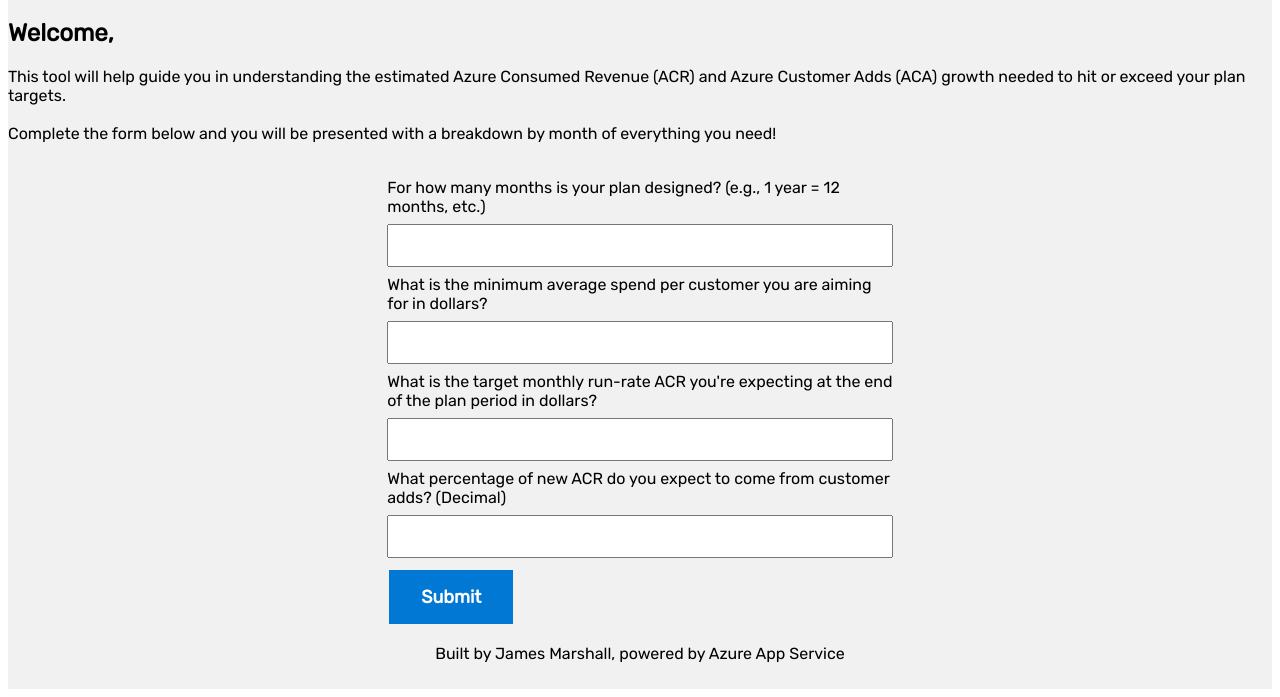
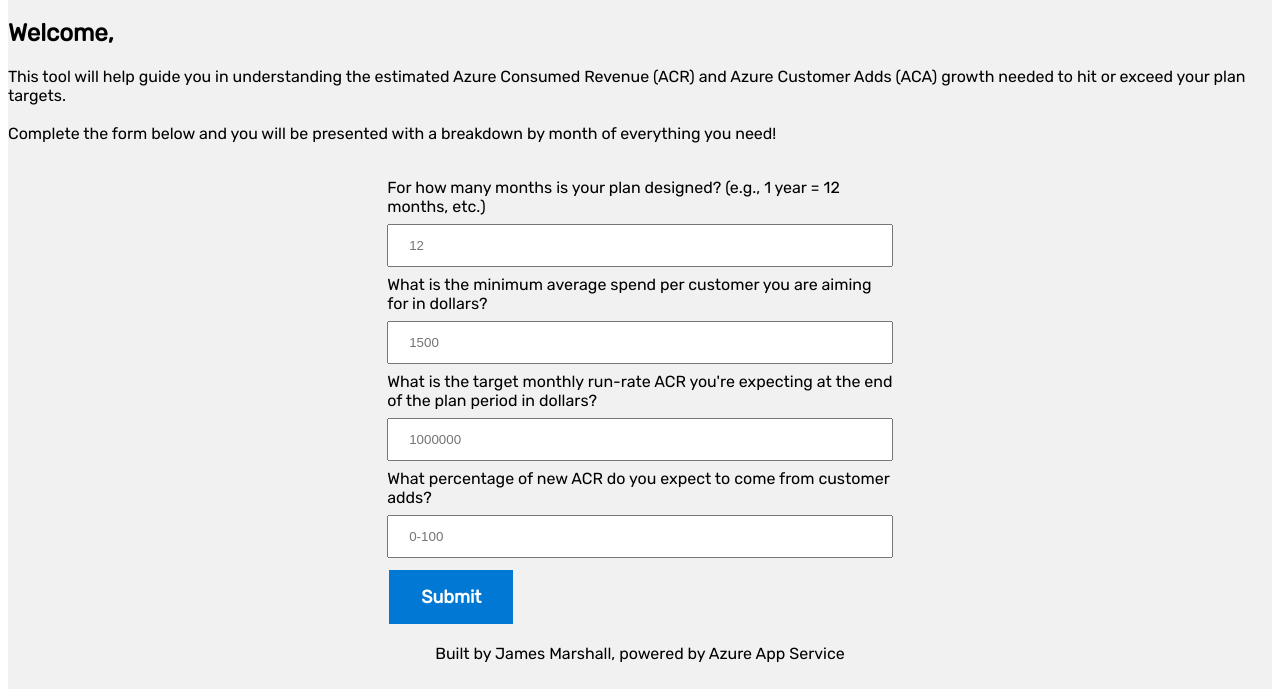
Before and after one commit to jamesbmarshall/azuretargetcalculator, a PHP site: page / in a window 1280 px wide. Shown: the part 177-874 px from the top of the page. Run offline with PHP 8.4, Linux system fonts and the light colour scheme.

Commit message:
Form tweaks

```diff
--- a/index.php
+++ b/index.php
@@ -21,10 +21,10 @@
 
             <span id="form" style="display: table; width: 40%; margin: 0 auto">
             <form action="results.php" method="get">
-            For how many months is your plan designed? (e.g., 1 year = 12 months, etc.) <input type="number" id="months" name="months" required><br>
-            What is the minimum average spend per customer you are aiming for in dollars? <input type="number" id="acpc" name="acpc" required><br>
-            What is the target monthly run-rate ACR you're expecting at the end of the plan period in dollars? <input type="number" id="mrrtarget" name="mrrtarget" required><br>
-            What percentage of new ACR do you expect to come from customer adds? (Decimal) <input type="number" step="any" id="newbus" name="newbus" required><br>
+            For how many months is your plan designed? (e.g., 1 year = 12 months, etc.) <input type="number" id="months" name="months" placeholder="12" required><br>
+            What is the minimum average spend per customer you are aiming for in dollars? <input type="number" id="acpc" name="acpc" placeholder="1500" required><br>
+            What is the target monthly run-rate ACR you're expecting at the end of the plan period in dollars? <input type="number" id="mrrtarget" name="mrrtarget" placeholder="1000000" required><br>
+            What percentage of new ACR do you expect to come from customer adds? <input type="number" step="any" id="newbus" name="newbus" placeholder="0-100" required><br>
             <input type="submit">
             </form>
             </span>
--- a/results.php
+++ b/results.php
@@ -11,7 +11,7 @@
     $numberOfMonths = $_GET["months"];
     $minAzureSpend = $_GET["acpc"];
     $targetMonthlyRevenue = $_GET["mrrtarget"];
-    $newBusinessPercentage = $_GET["newbus"];
+    $newBusinessPercentage = $_GET["newbus"] / 100;
 
     $ACRMoM = array();
     $ACRTotal = array();
```
